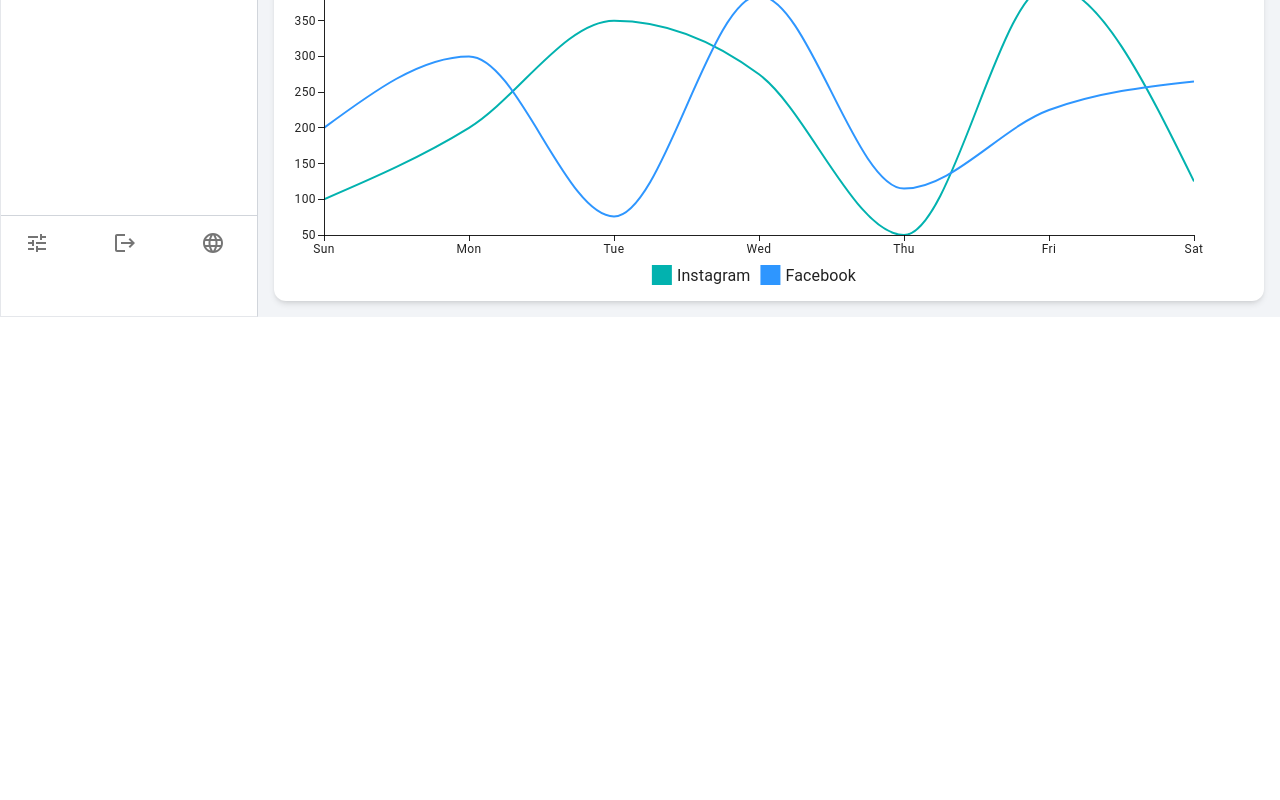
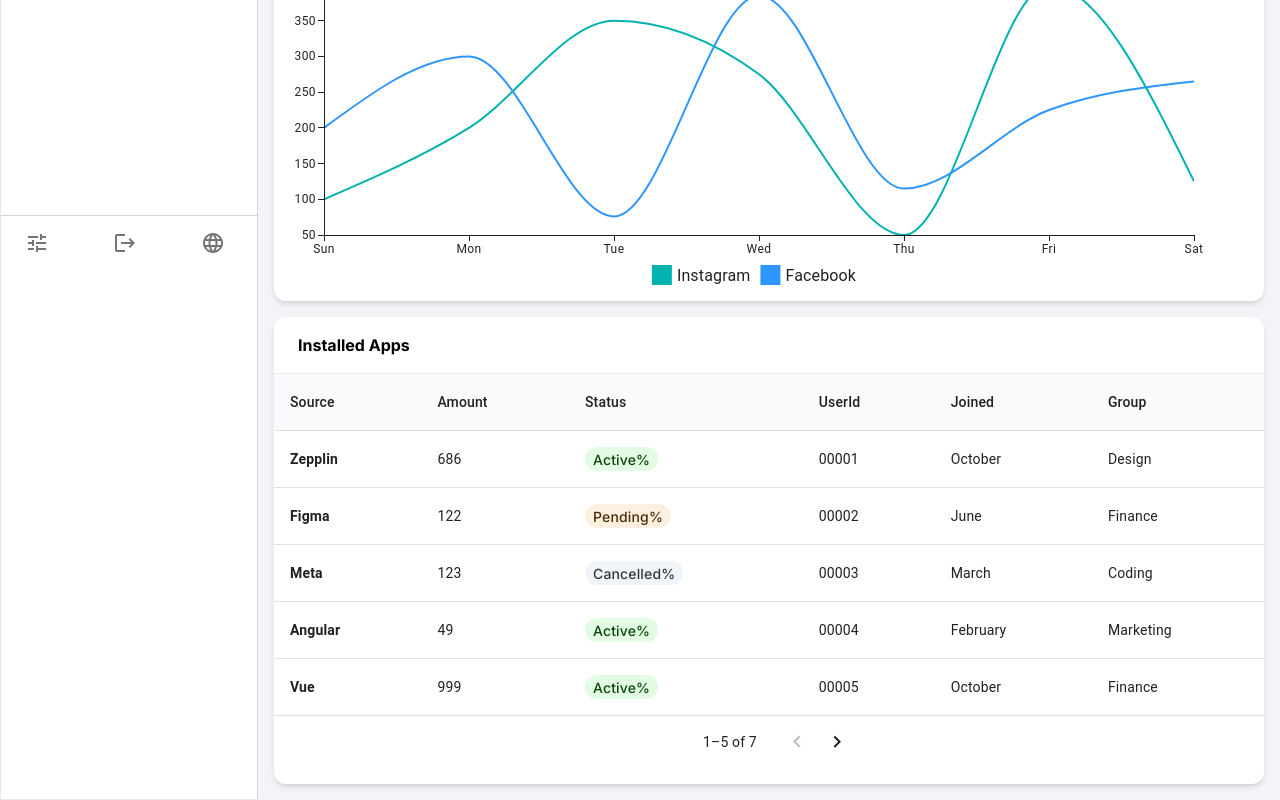
Before and after one commit to b9aurav/dashboard, a Next.js app: page / in a window 1280 px wide. Shown: the part 530-1330 px from the top of the page. Before the commit the page ends 847 px from the top, so only its background shows below. Built offline with nearby package versions, Linux system fonts and the light colour scheme.

Commit message:
Apps table implemented.

```diff
--- /dev/null
+++ b/src/app/components/AppsTable.tsx
@@ -0,0 +1,72 @@
+import { TableContainer, TableHead, TablePagination, TableRow } from "@mui/material";
+import React, { useState } from "react";
+import Table from "@mui/material/Table";
+import TableBody from "@mui/material/TableBody";
+import TableCell from "@mui/material/TableCell";
+import { TableData } from "../constant/TableData";
+import { Chip } from "@mui/joy";
+
+type Props = {};
+
+const AppsTable = (props: Props) => {
+  const [page, setPage] = useState(0);
+  const rowsPerPage = 5;
+
+  const handleChangePage = (event: any, newPage: number) => {
+    setPage(newPage);
+  };
+
+  return (
+    <div>
+      <TableContainer>
+        <Table sx={{ minWidth: 650 }}>
+          <TableHead>
+            <TableRow sx={{ background: "#f9fafb" }}>
+              <TableCell>Source</TableCell>
+              <TableCell>Amount</TableCell>
+              <TableCell>Status</TableCell>
+              <TableCell>UserId</TableCell>
+              <TableCell>Joined</TableCell>
+              <TableCell>Group</TableCell>
+            </TableRow>
+          </TableHead>
+          <TableBody>
+            {TableData.slice(page * rowsPerPage, page * rowsPerPage + rowsPerPage).map((row, index) => (
+              <TableRow key={index}>
+                <TableCell>
+                  <span className="font-bold">{row.Source}</span>
+                </TableCell>
+                <TableCell>{row.Amount}</TableCell>
+                <TableCell>
+                  {row.Status === "Active" && (
+                    <Chip color="success">{row.Status}%</Chip>
+                  )}
+                  {row.Status === "Pending" && (
+                    <Chip color="warning">{row.Status}%</Chip>
+                  )}
+                  {row.Status === "Cancelled" && (
+                    <Chip color="neutral">{row.Status}%</Chip>
+                  )}
+                </TableCell>
+                <TableCell>{row.UserId}</TableCell>
+                <TableCell>{row.Joined}</TableCell>
+                <TableCell>{row.Group}</TableCell>
+              </TableRow>
+            ))}
+          </TableBody>
+        </Table>
+        <TablePagination
+          rowsPerPageOptions={[5]}
+          component="div"
+          className="flex justify-center items-center"
+          count={TableData.length}
+          rowsPerPage={rowsPerPage}
+          page={page}
+          onPageChange={handleChangePage}
+        />
+      </TableContainer>
+    </div>
+  );
+};
+
+export default AppsTable;
--- /dev/null
+++ b/src/app/constant/TableData.tsx
@@ -0,0 +1,58 @@
+export const TableData = [
+    {
+        Source: "Zepplin",
+        Amount: 686,
+        Status: "Active",
+        UserId: "00001",
+        Joined: "October",
+        Group: "Design"
+    },
+    {
+        Source: "Figma",
+        Amount: 122,
+        Status: "Pending",
+        UserId: "00002",
+        Joined: "June",
+        Group: "Finance"
+    },
+    {
+        Source: "Meta",
+        Amount: 123,
+        Status: "Cancelled",
+        UserId: "00003",
+        Joined: "March",
+        Group: "Coding"
+    },
+    {
+        Source: "Angular",
+        Amount: 49,
+        Status: "Active",
+        UserId: "00004",
+        Joined: "February",
+        Group: "Marketing"
+    },
+    {
+        Source: "Vue",
+        Amount: 999,
+        Status: "Active",
+        UserId: "00005",
+        Joined: "October",
+        Group: "Finance"
+    },
+    {
+        Source: "React",
+        Amount: 123,
+        Status: "Pending",
+        UserId: "00006",
+        Joined: "June",
+        Group: "Design"
+    },
+    {
+        Source: "Svelte",
+        Amount: 123,
+        Status: "Cancelled",
+        UserId: "00007",
+        Joined: "March",
+        Group: "Coding"
+    }
+]
--- a/src/app/pages/Dashboard.tsx
+++ b/src/app/pages/Dashboard.tsx
@@ -3,8 +3,8 @@ import React, { useEffect, useState } from "react";
 import Banner from "../components/Banner";
 import Cards from "../components/Cards";
 import { CardData } from "../constant/CardData";
-import { LineChart } from "@mui/x-charts/LineChart";
 import Chart from "../components/Chart";
+import AppsTable from "../components/AppsTable";
 
 type Props = {};
 
@@ -23,6 +23,12 @@ const Dashboard = (props: Props) => {
         </div>
         <Chart />
       </div>
+      <div className="bg-white pb-4 rounded-xl shadow-md m-4">
+        <div className="border-b p-4">
+          <text className="font-bold m-2">Installed Apps</text>
+        </div>
+        <AppsTable />
+      </div>
     </div>
   );
 };
```
